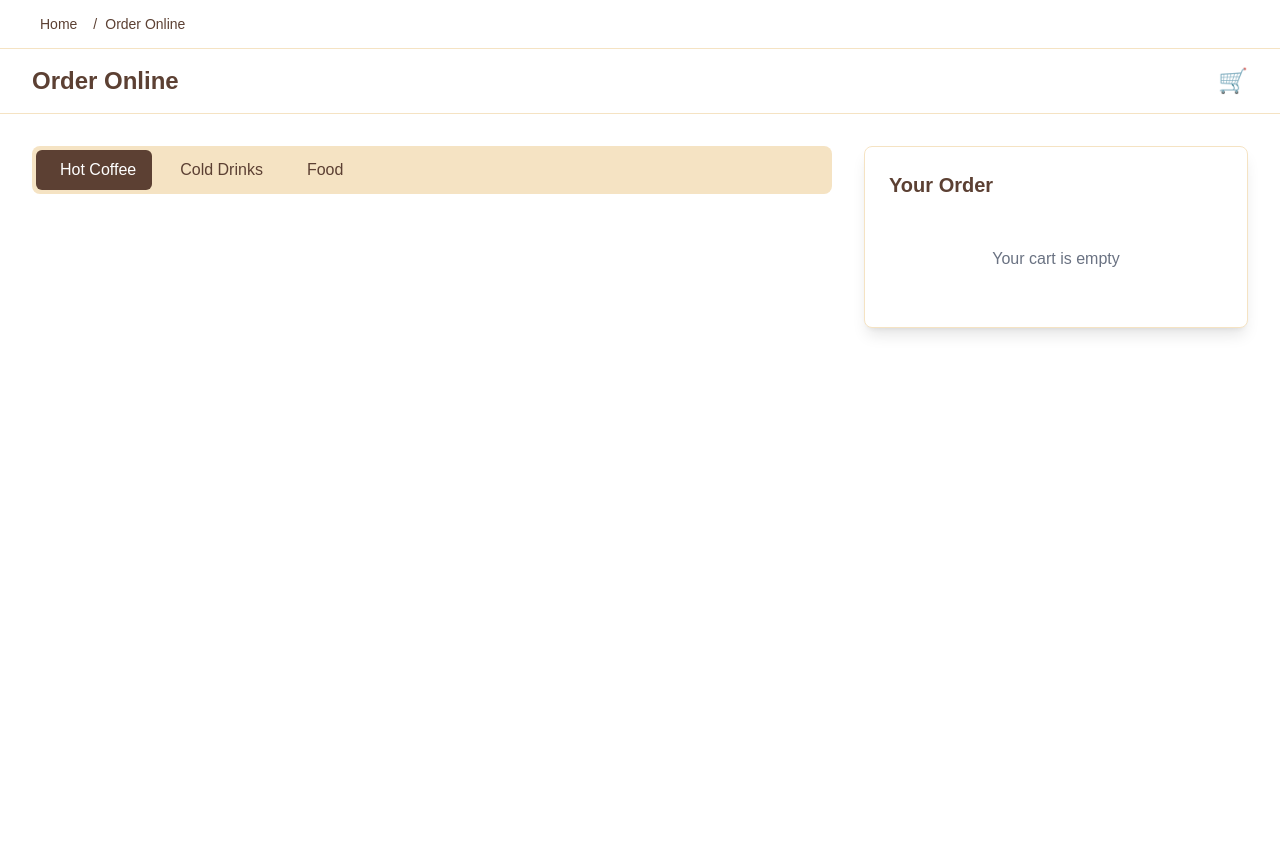
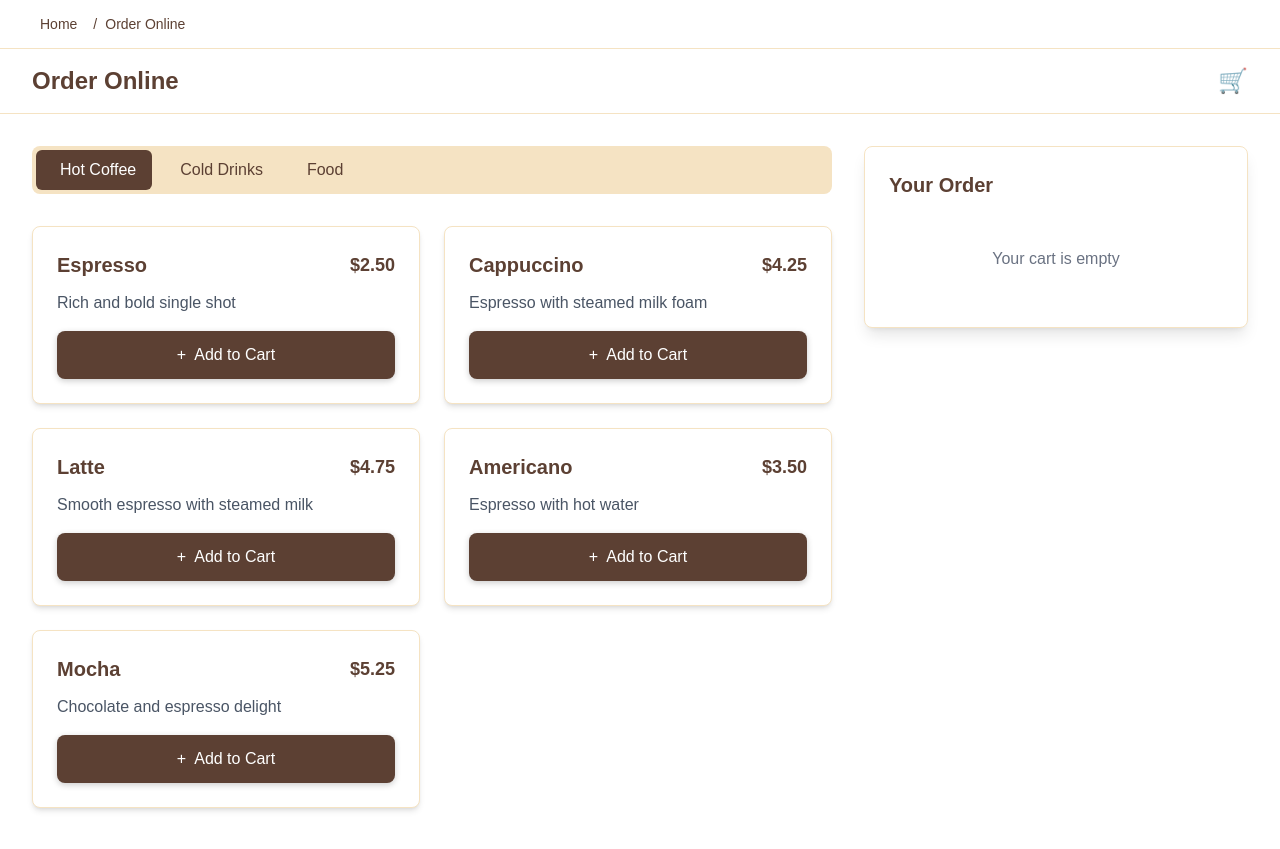
Before and after one commit to COS301-SE-2025/Coffee-Shop-Manager, a Next.js app in the folder koffieblik/: page /userPOS in a window 1280 px wide. Built offline with nearby package versions, Linux system fonts and the light colour scheme.

Commit message:
Added categories and items to userPOS

```diff
--- a/koffieblik/src/app/userPOS/page.tsx
+++ b/koffieblik/src/app/userPOS/page.tsx
@@ -179,7 +179,60 @@ export default function OrderPage() {
               </nav>
             </div>
 
+            {/* Menu Items */}
+            <div className="grid grid-cols-1 md:grid-cols-2 gap-6">
+              {filteredItems.map((item) => {
+                const quantity = getCartItemQuantity(item.id);
+                return (
+                  <div
+                    key={item.id}
+                    className="bg-white rounded-lg shadow-md overflow-hidden border"
+                    style={{borderColor: 'var(--primary-4)'}}
+                  >
+                    <div className="p-6">
+                      <div className="flex justify-between items-start mb-3">
+                        <h3 className="text-xl font-semibold" style={{color: 'var(--primary-3)'}}>{item.name}</h3>
+                        <div className="flex items-center" style={{color: 'var(--primary-3)'}}>
+                          <span className="text-lg font-bold">${item.price.toFixed(2)}</span>
+                        </div>
+                      </div>
+                      <p className="text-gray-600 mb-4">{item.description}</p>
 
+                      {/* Add to Cart Controls */}
+                      <div className="flex items-center justify-between">
+                        {quantity === 0 ? (
+                          <button
+                            onClick={() => addToCart(item)}
+                            className="btn flex-1"
+                          >
+                            <span className="mr-2">+</span>
+                            Add to Cart
+                          </button>
+                        ) : (
+                          <div className="flex items-center space-x-3 flex-1">
+                            <button
+                              onClick={() => removeFromCart(item.id)}
+                              className="w-8 h-8 rounded-full flex items-center justify-center"
+                              style={{backgroundColor: 'var(--primary-4)', color: 'var(--primary-3)'}}
+                            >
+                              <span className="text-lg font-bold">−</span>
+                            </button>
+                            <span className="font-semibold text-lg min-w-[2rem] text-center" style={{color: 'var(--primary-3)'}}>{quantity}</span>
+                            <button
+                              onClick={() => addToCart(item)}
+                              className="w-8 h-8 rounded-full flex items-center justify-center"
+                              style={{backgroundColor: 'var(--primary-3)', color: 'var(--primary-2)'}}
+                            >
+                              <span className="text-lg font-bold">+</span>
+                            </button>
+                          </div>
+                        )}
+                      </div>
+                    </div>
+                  </div>
+                );
+              })}
+            </div>
           </div>
 
           {/* Cart/Order Summary */}
```
